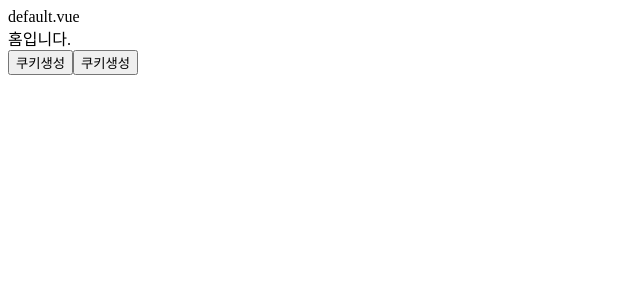
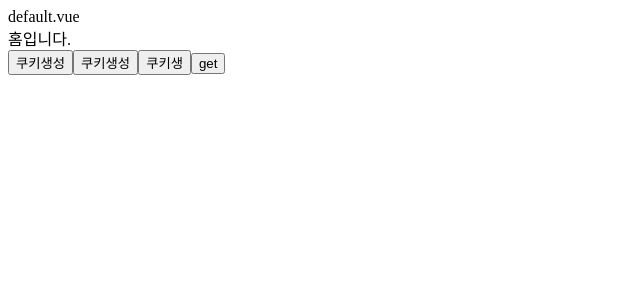
Before and after one commit to manbalboy/card-demo, a Vue app: page / in a window 1280 px wide. Shown: the top 300 px of the page, without its empty margins (0-640 px from the left). Built offline with nearby package versions, Linux system fonts and the light colour scheme; what vue-cookies would draw is missing.

Commit message:
vueCookietest

```diff
--- a/src/App.vue
+++ b/src/App.vue
@@ -5,6 +5,8 @@
         </Layout>
         <button @click="cookiCreate">쿠키생성</button>
         <button @click="cookiDelete">쿠키생성</button>
+        <button @click="cookiDelete">쿠키생</button>
+        <button @click="getCookie">get</button>
     </div>
 </template>
 
@@ -16,17 +18,33 @@
         methods: {
             cookiCreate() {
                 //만료일은 7일이다 전역 셋팅
-                // 1 : 1초
+                // 1s : 1초
                 // 60 * 60 * 12 : 12시간
                 // 60 * 60 * 25 * 30 : 1달
                 // 1d : 1일
                 // new Date(2019,03,13).toUTCString(): 특정 시간
+                // 30 day after, expire
+                // this.$cookies.config('30d')
+
+                // set secure, only https works
+                // this.$cookies.config('7d','','',true)
+
+                // 2019-03-13 expire
+                // this.$cookies.config(new Date(2019,03,13).toUTCString())
+
+                // 30 day after, expire, '' current path , browser default
+                // this.$cookies.config(60 * 60 * 24 * 30, '');
                 this.$cookies.config('7d');
 
                 // 만료일이 명시되지 않는다면 글로벌 만료일이 저장됨
                 // this.$cookies.set('키', '값', '만료일');
-                this.$cookies.set('TTT', 'test', '60');
+                this.$cookies.set('TTT', 'test', 10);
 
+                const cookie = this.$cookies.get('TTT');
+                console.log(cookie);
+            },
+
+            getCookie() {
                 const cookie = this.$cookies.get('TTT');
                 console.log(cookie);
             },
--- a/vue.config.js
+++ b/vue.config.js
@@ -4,7 +4,7 @@ module.exports = {
     devServer: {
         overlay: false,
     },
-    publicPath: process.env.NODE_ENV === 'production' ? '/testt/' : '/',
+    // publicPath: process.env.NODE_ENV === 'production' ? '/' : '/',
     // css: {
     //     loaderOptions: {
     //         sass: {
```
